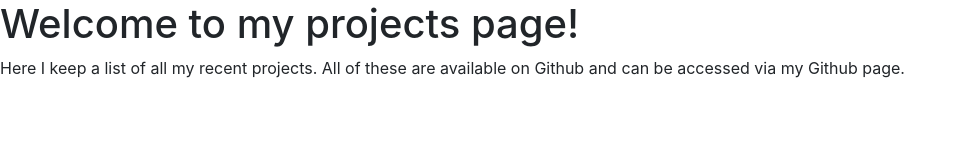
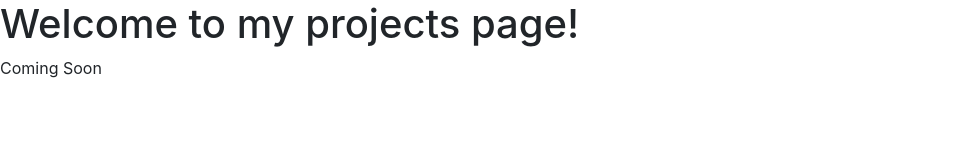
Before and after one commit to Rkuro/projects, a plain HTML site: page index.html in a window 1280 px wide. Shown: the whole page, without its empty margins (0-966 px from the left). Drawn offline with nearby package versions, Linux system fonts and the light colour scheme.

Commit message:
coming soon

```diff
--- a/index.html
+++ b/index.html
@@ -20,7 +20,7 @@
   <body>
     <h1>Welcome to my projects page!</h1>
 
-    <p>Here I keep a list of all my recent projects.  All of these are available on Github and can be accessed via my Github page.</p>
+    <p>Coming Soon</p>
 
     <!-- jQuery (necessary for Bootstrap's JavaScript plugins) -->
     <script src="https://ajax.googleapis.com/ajax/libs/jquery/1.12.4/jquery.min.js"></script>
```
